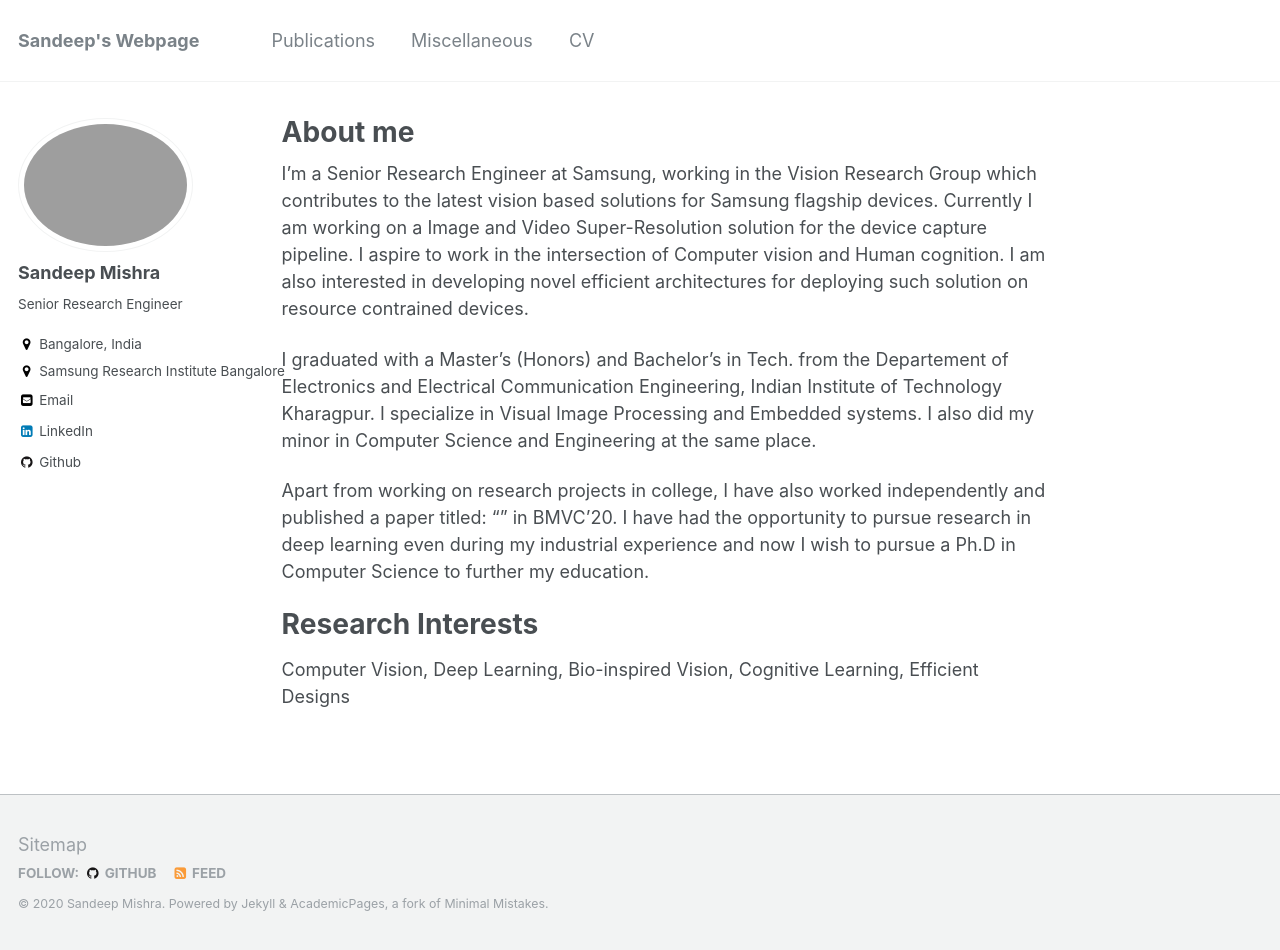
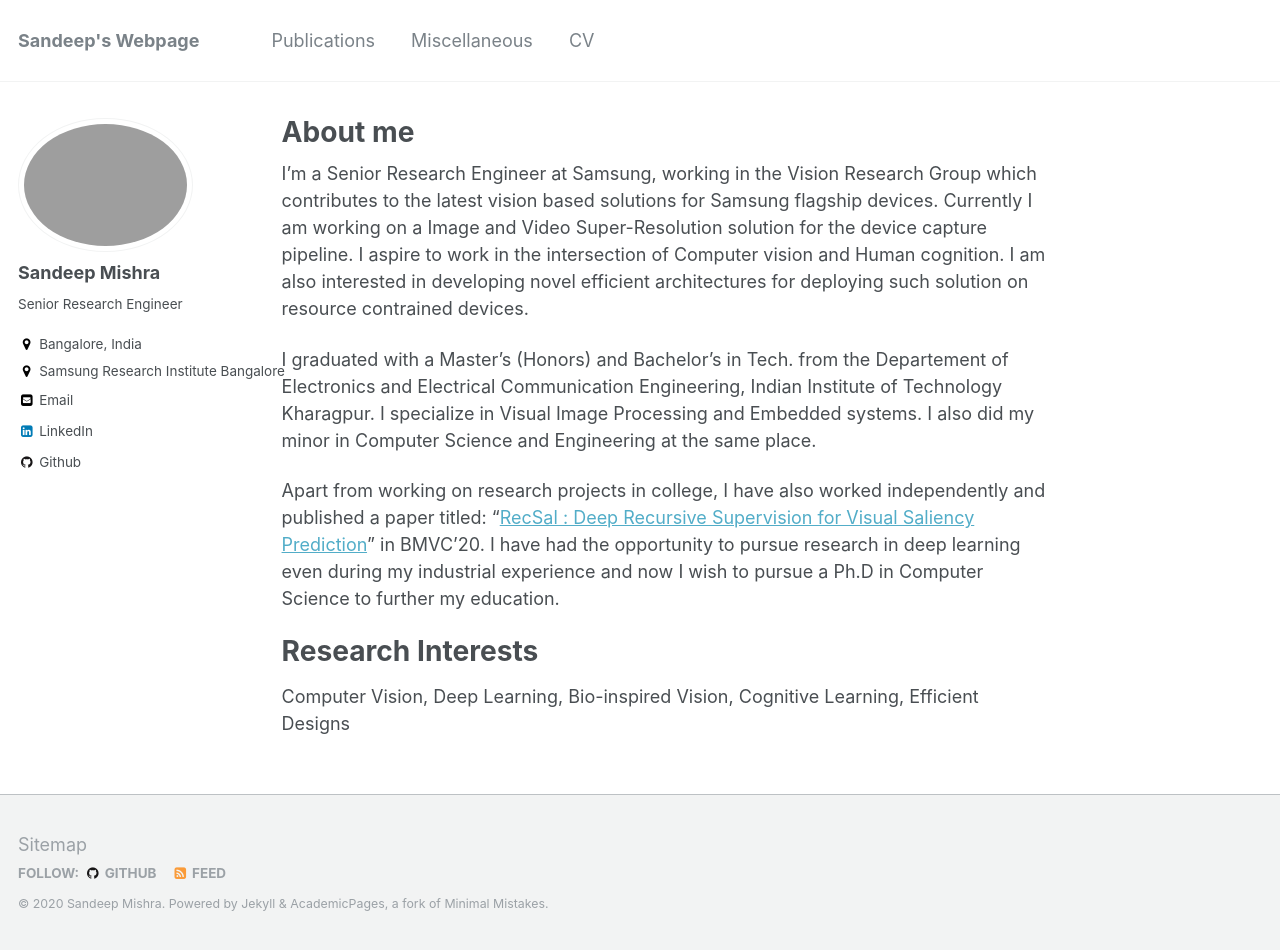
Before and after one commit to sandeep-sm/sandeep-sm.github.io, a Jekyll site: the page built from _pages/about.md, in a window 1280 px wide and 950 px high. Built offline with Jekyll 4.4.1, drawn with Linux system fonts in a browser that asks for light colours.

Commit message:
first commit

```diff
--- a/_pages/about.md
+++ b/_pages/about.md
@@ -11,7 +11,8 @@ I'm a Senior Research Engineer at Samsung, working in the Vision Research Group
 
 I graduated with a Master's (Honors) and Bachelor's in Tech. from the Departement of Electronics and Electrical Communication Engineering, Indian Institute of Technology Kharagpur. I specialize in Visual Image Processing and Embedded systems. I also did my minor in Computer Science and Engineering at the same place.
 
-Apart from working on research projects in college, I have also worked independently and published a paper titled: "" in BMVC'20. I have had the opportunity to pursue research in deep learning even during my industrial experience and now I wish to pursue a Ph.D in Computer Science to further my education.
+Apart from working on research projects in college, I have also worked independently and published a paper titled: "[RecSal : Deep Recursive Supervision for
+Visual Saliency Prediction](https://www.bmvc2020-conference.com/assets/papers/0539.pdf)" in BMVC'20. I have had the opportunity to pursue research in deep learning even during my industrial experience and now I wish to pursue a Ph.D in Computer Science to further my education.
 
 Research Interests
 ==================
```
